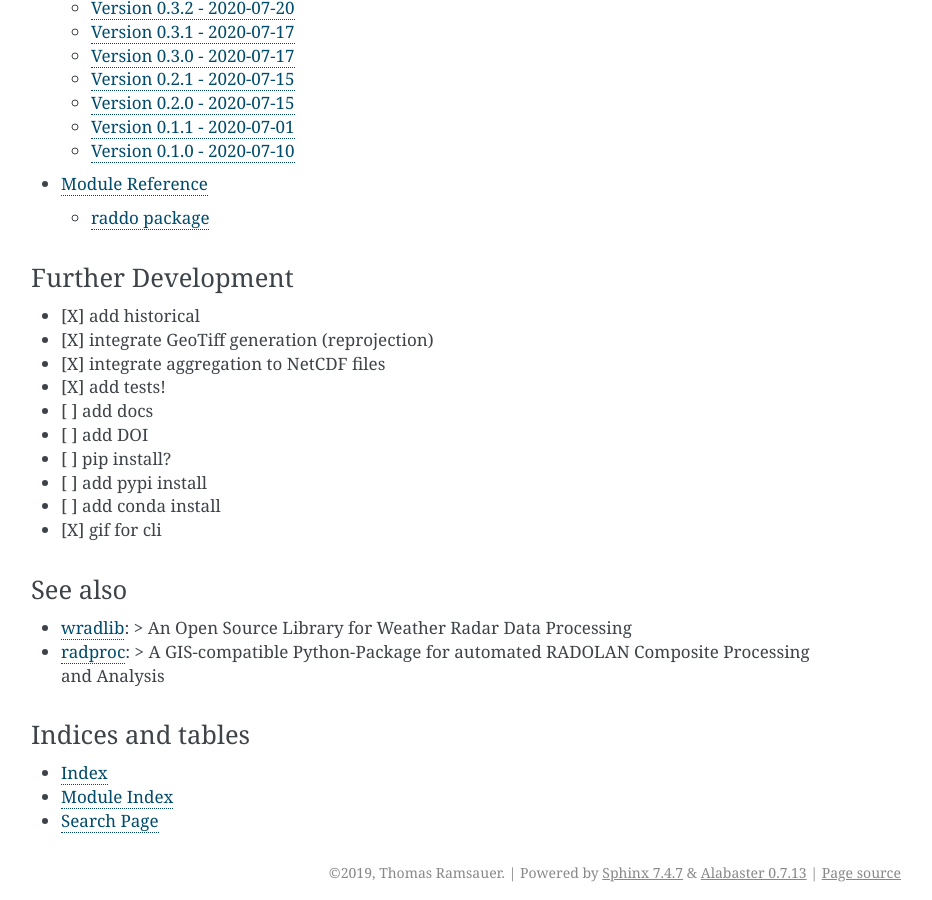
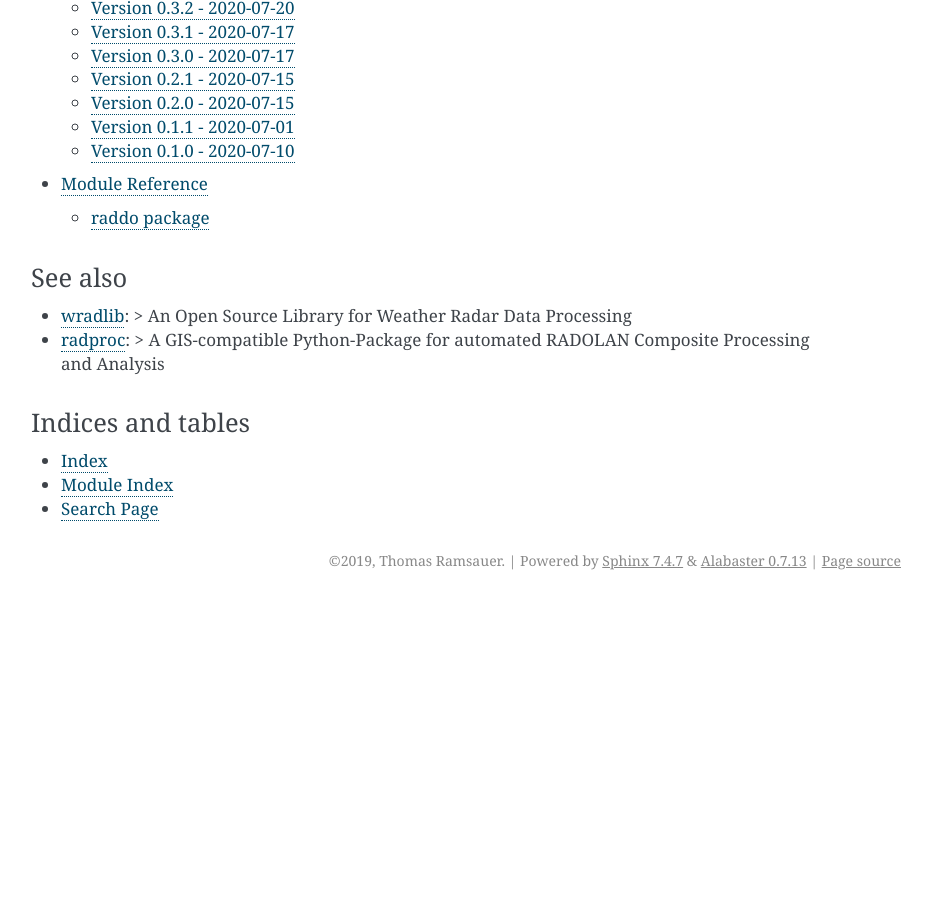
Before and after one commit to tramsauer/raddo, a Sphinx documentation site: the page built from docs/index.rst, in a window 1280 px wide and 900 px high, scrolled down 1037 px. Shown: the whole window, without its empty margins (339-1271 px from the left). Built offline with Sphinx 7.4.7, drawn with Linux system fonts in a browser that asks for light colours; after the commit the page ends 1637 px from its top, so only the background shows below that.

Commit message:
remove further development section (outdated)

```diff
--- a/docs/index.rst
+++ b/docs/index.rst
@@ -50,21 +50,6 @@ Contents
    Module Reference <api/modules>
 
 
-Further Development
---------------------
-
-- [X] add historical
-- [X] integrate GeoTiff generation (reprojection)
-- [X] integrate aggregation to NetCDF files
-- [X] add tests!
-- [ ] add docs
-- [ ] add DOI
-- [ ] pip install?
-- [ ] add pypi install
-- [ ] add conda install
-- [X] gif for cli
-
-
 See also
 --------
 
```
